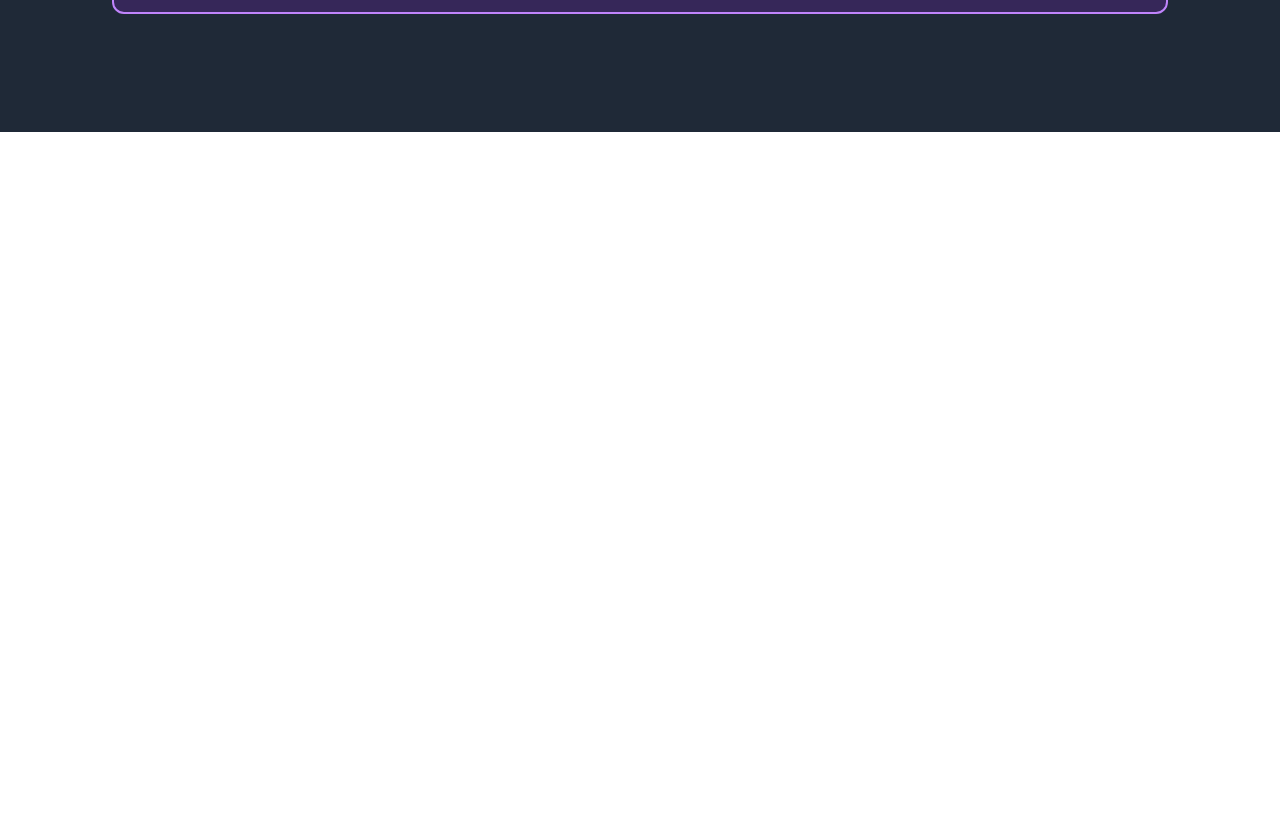
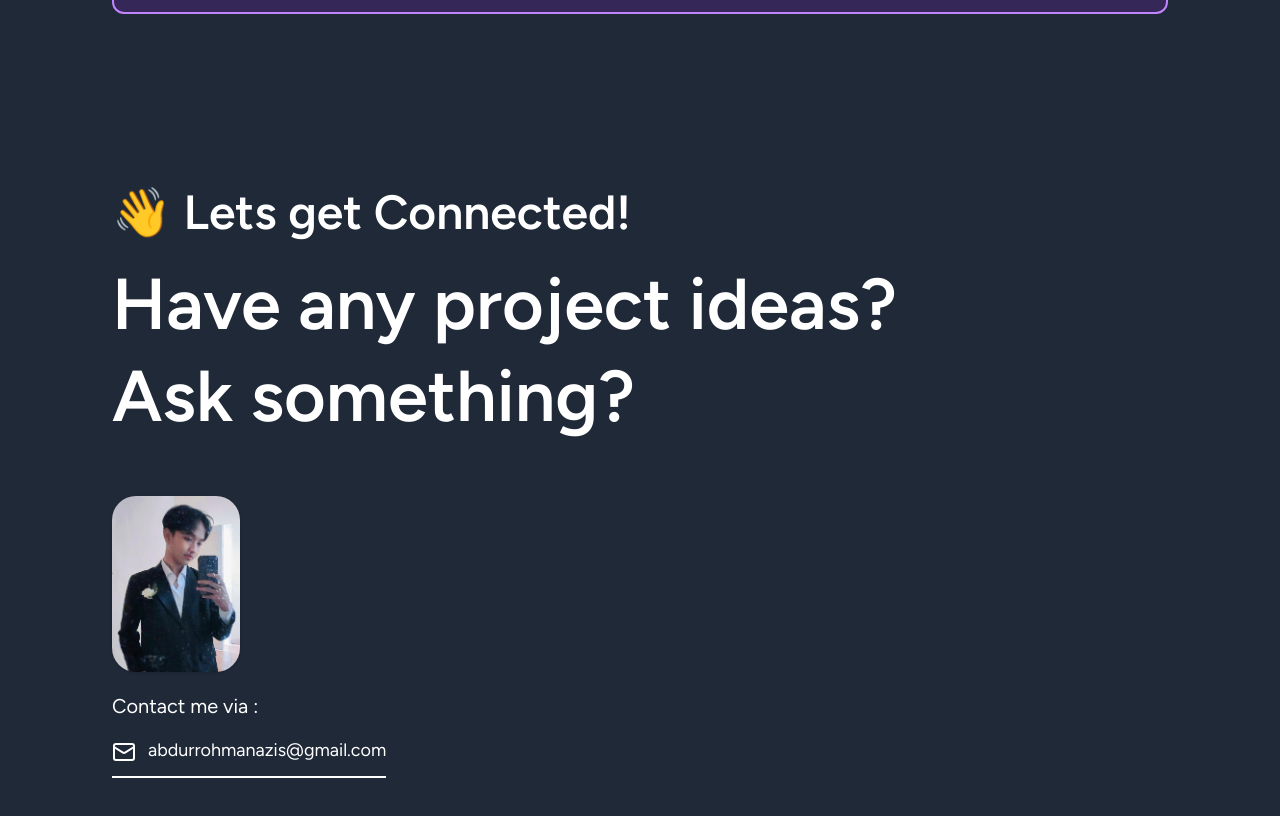
Before and after one commit to Azzaxy1/My-Personal-Website, a React (Vite) app: page / in a window 1280 px wide. Shown: the part 3858-4674 px from the top of the page. Before the commit the page ends 3990 px from the top, so only its background shows below. Built offline with nearby package versions, Linux system fonts and the light colour scheme.

Commit message:
feat: add Contact Section

```diff
--- a/src/App.jsx
+++ b/src/App.jsx
@@ -5,6 +5,7 @@ import Project from "./components/Project";
 import Navbar from "./components/Navbar";
 import Skills from "./components/Skills";
 import Experience from "./components/Experience";
+import Contact from "./components/Contact";
 
 const App = () => {
   return (
@@ -16,6 +17,7 @@ const App = () => {
           <Project/>
           <Skills/>
           <Experience/>
+          <Contact/>
         </main>
     </BrowserRouter>
   );
--- a/src/components/CardExperience.jsx
+++ b/src/components/CardExperience.jsx
@@ -2,7 +2,7 @@ import binarLogo from "../assets/binar-logo.png";
 
 const CardExperience = () => {
   return (
-    <section className="w-full px-6 md:px-28 2xl:px-20">
+    <section className="w-full px-6 md:px-28 2xl:px-64">
       <div className="flex flex-col px-6 py-10 bg-purple-800 border-2 border-purple-400 bg-opacity-30 md:flex-row rounded-xl">
         <div className="mb-6 md:mb-0 md:px-14">
           <img src={binarLogo} alt="binarLogo" width={60} className="md:w-56" />
--- /dev/null
+++ b/src/components/Contact.jsx
@@ -0,0 +1,43 @@
+import { Mail } from "lucide-react";
+
+import myPhoto from "../assets/my-photo.jpg";
+const Contact = () => {
+  return (
+    <section
+      id="contact"
+      className="min-h-screen px-6 bg-gray-800 py-14 md:px-28 2xl:px-20"
+    >
+      <div className="flex flex-col">
+        <h1 className="mb-8 text-2xl font-semibold text-white md:text-5xl ">
+          👋 Lets get Connected!
+        </h1>
+        <p className="pb-5 text-5xl font-semibold text-white md:text-7xl">
+          Have any project ideas?
+        </p>
+        <p className="text-5xl font-semibold text-white md:text-7xl">
+          Ask something?
+        </p>
+      </div>
+      <figure className="flex flex-col gap-5 mt-24 md:mt-16">
+        <img
+          src={myPhoto}
+          alt="myPhoto"
+          width={100}
+          className="h-auto max-w-full align-middle border-none shadow md:w-32 rounded-3xl"
+        />
+        <figcaption className="text-xl text-white">Contact me via :</figcaption>
+        <div className="flex items-center gap-3 pb-3 border-b-2 border-white w-fit">
+          <Mail className="text-white " />
+          <a
+            className="-mt-1 text-lg text-white"
+            href="mailto:abdurrohmanazis@gmail.com"
+          >
+            abdurrohmanazis@gmail.com
+          </a>
+        </div>
+      </figure>
+    </section>
+  );
+};
+
+export default Contact;
```
Also changed, not shown: src/assets/my-photo.jpg (added).
